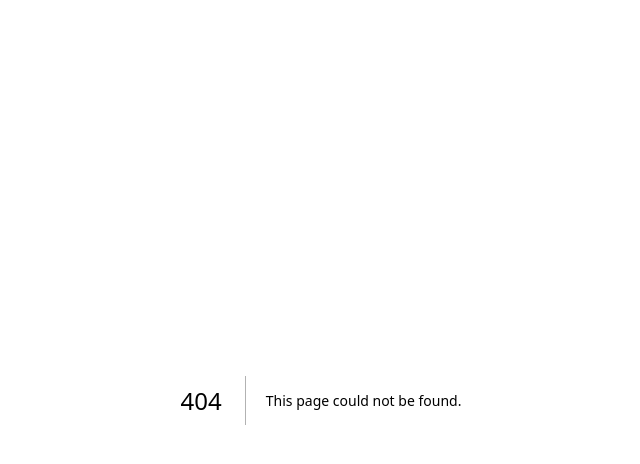
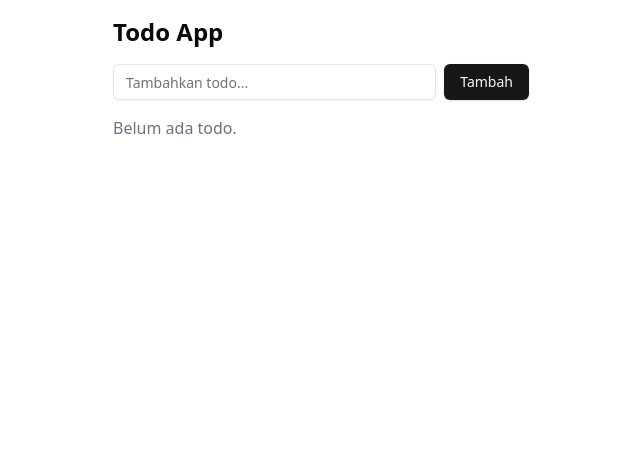
Before and after one commit to choiruladamm/next-redux-hub, a Next.js app: page /todos in a window 1280 px wide. Before the commit this address had no page. Shown: the top 464 px of the page, without its empty margins (319-959 px from the left). Built offline with nearby package versions, Linux system fonts and the light colour scheme.

Commit message:
feat(todo): add TodoForm and TodoList with Redux
- Implemented TodoForm component for adding new todos
- Added TodoList to render and manage todo items from Redux store
- Connected components to Redux using useSelector and useDispatch

```diff
--- /dev/null
+++ b/src/app/todos/page.tsx
@@ -0,0 +1,3 @@
+import TodoPage from '@/features/todos/pages/todo-page';
+
+export default TodoPage;
--- a/src/features/todos/components/index.ts
+++ b/src/features/todos/components/index.ts
@@ -1 +1,2 @@
 export * from './todo-form';
+export * from './todo-list';
--- a/src/features/todos/components/todo-form.tsx
+++ b/src/features/todos/components/todo-form.tsx
@@ -1,9 +1,42 @@
+'use client';
+
+import { Button } from '@/components/ui/button';
+import { Input } from '@/components/ui/input';
+import { AppDispatch } from '@/stores';
 import React from 'react';
+import { useDispatch } from 'react-redux';
+import { addTodo } from '../store/todo-slice';
+import { useAppDispatch } from '@/hooks/use-app-dispatch';
 
 interface TodoFormProps {}
 
 export const TodoForm: React.FC<TodoFormProps> = ({}) => {
+	const dispatch = useAppDispatch();
+	const [text, setText] = React.useState<string>('');
 
+	const handleAddTodo = () => {
+		const trimmed = text.trim();
+		if (!trimmed) return;
 
-	return <div>TodoForm</div>;
+		dispatch(addTodo(trimmed));
+		setText('');
+	};
+
+	return (
+		<div className='flex gap-2'>
+			<Input
+				value={text}
+				onChange={e => setText(e.target.value)}
+				placeholder='Tambahkan todo...'
+			/>
+			<Button
+				onClick={handleAddTodo}
+				onKeyDown={e => {
+					if (e.key === 'Enter') handleAddTodo();
+				}}
+			>
+				Tambah
+			</Button>
+		</div>
+	);
 };
--- /dev/null
+++ b/src/features/todos/components/todo-list.tsx
@@ -0,0 +1,26 @@
+'use client';
+
+import { useAppSelector } from '@/hooks/use-app-selector';
+import { RootState } from '@/stores';
+import React from 'react';
+import { useSelector } from 'react-redux';
+
+interface TodoListProps {}
+
+export const TodoList: React.FC<TodoListProps> = ({}) => {
+	const todos = useAppSelector(state => state.todos.todos);
+
+	if (todos.length === 0) {
+		return <p className='text-gray-500'>Belum ada todo.</p>;
+	}
+
+	return (
+		<ul className='space-y-2'>
+			{todos.map(todo => (
+				<li key={todo.id} className='rounded border px-4 py-2'>
+					{todo.text}
+				</li>
+			))}
+		</ul>
+	);
+};
--- /dev/null
+++ b/src/features/todos/pages/todo-page.tsx
@@ -0,0 +1,16 @@
+import React from 'react';
+import { TodoForm, TodoList } from '../components';
+
+interface TodoPageProps {}
+
+const TodoPage: React.FC<TodoPageProps> = ({}) => {
+	return (
+		<section className='mx-auto max-w-md space-y-4 p-4'>
+			<h1 className='text-2xl font-bold'>Todo App</h1>
+			<TodoForm />
+			<TodoList />
+		</section>
+	);
+};
+
+export default TodoPage;
--- /dev/null
+++ b/src/hooks/use-app-dispatch.ts
@@ -0,0 +1,4 @@
+import { AppDispatch } from '@/stores';
+import { useDispatch } from 'react-redux';
+
+export const useAppDispatch: () => AppDispatch = useDispatch;
--- /dev/null
+++ b/src/hooks/use-app-selector.ts
@@ -0,0 +1,4 @@
+import { RootState } from '@/stores';
+import { TypedUseSelectorHook, useSelector } from 'react-redux';
+
+export const useAppSelector: TypedUseSelectorHook<RootState> = useSelector;
--- a/src/stores/index.ts
+++ b/src/stores/index.ts
@@ -1,7 +1,10 @@
 import { configureStore } from '@reduxjs/toolkit';
+import todoReducer from '@/features/todos/store/todo-slice';
 
 export const stores = configureStore({
-	reducer: {},
+	reducer: {
+		todos: todoReducer,
+	},
 });
 
 export type RootState = ReturnType<typeof stores.getState>;
```
